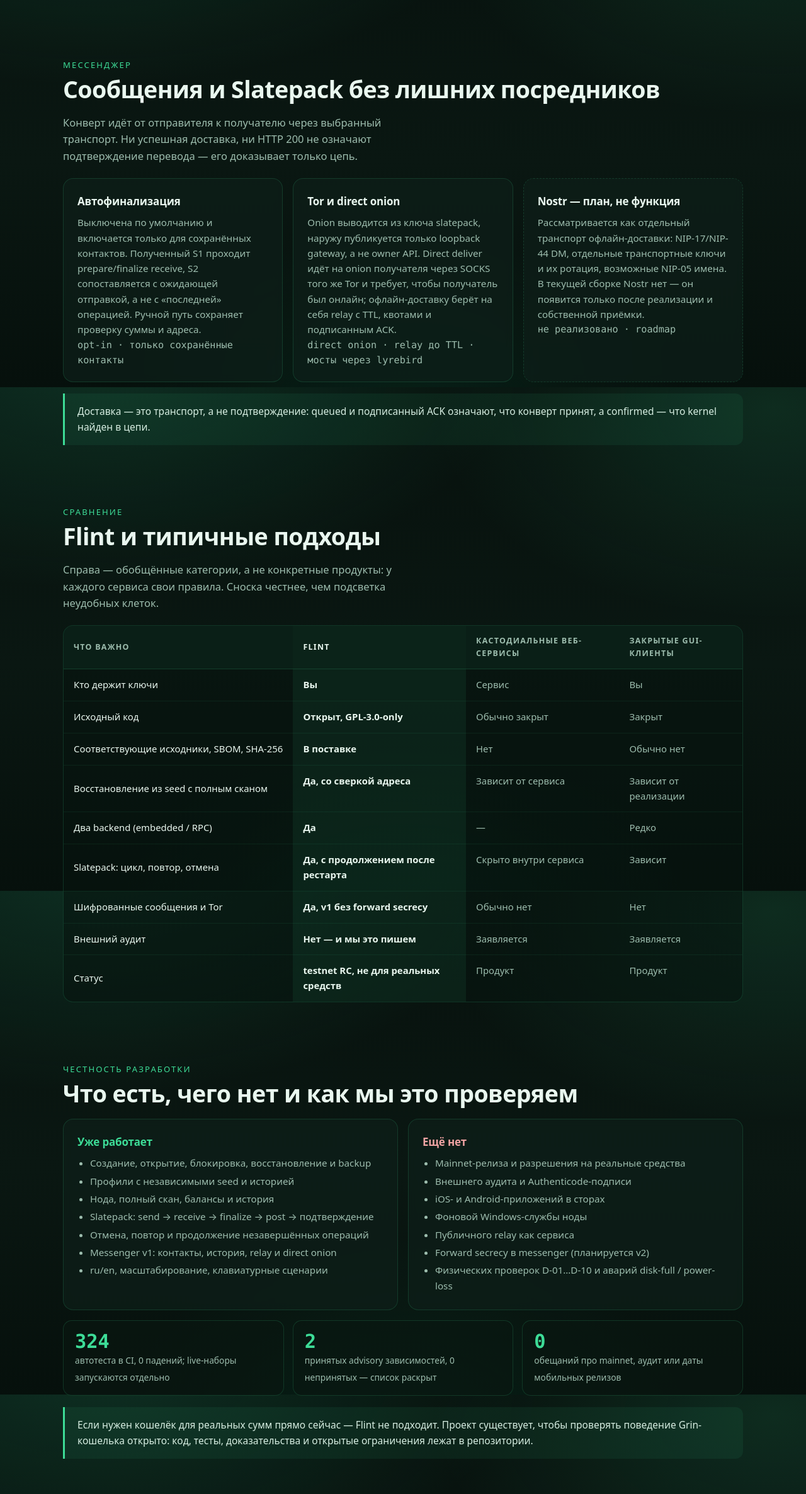
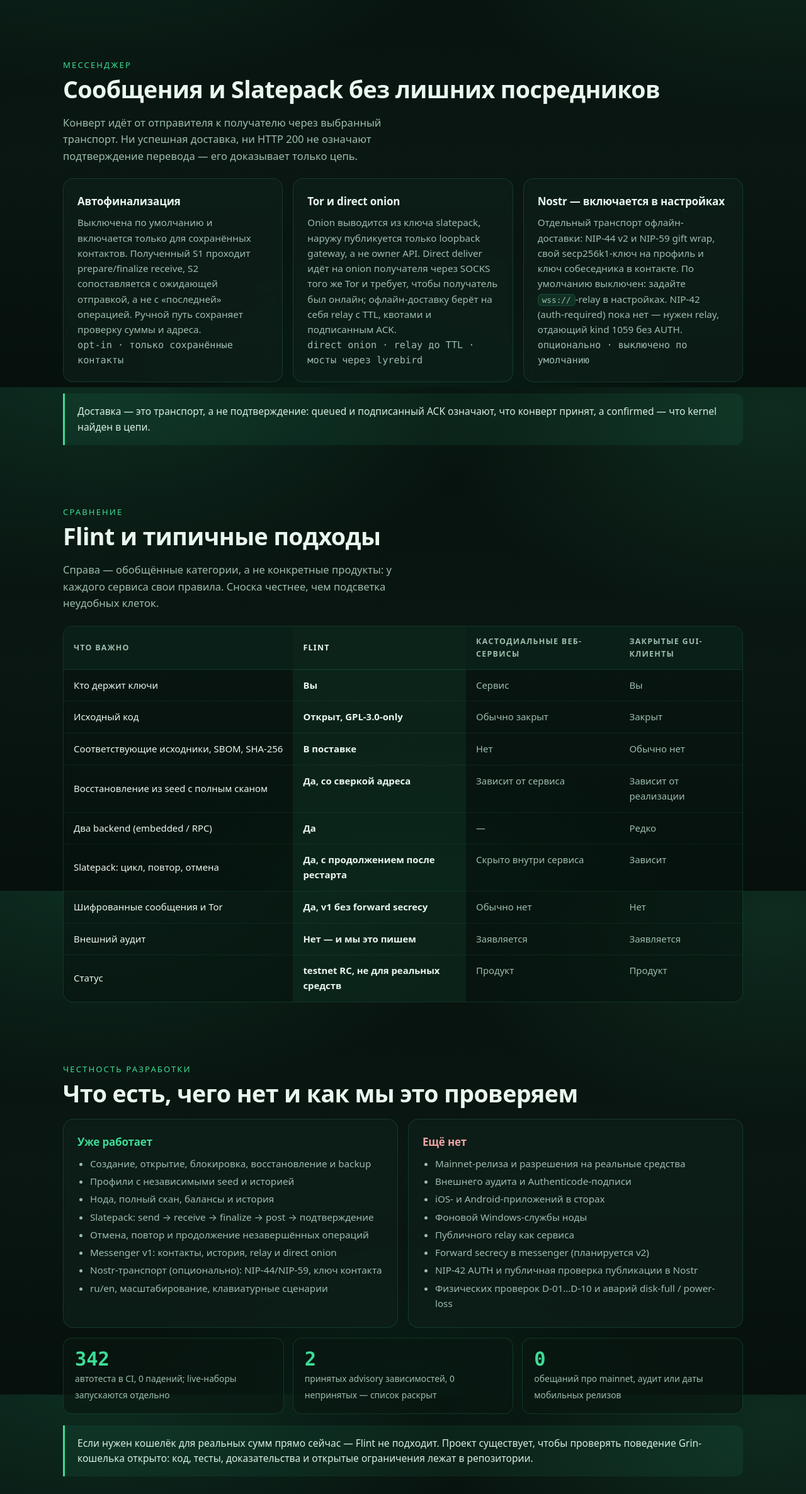
Before and after one commit to DanilaGrinRus/Flint, a plain HTML site: page site/index.html in a window 1280 px wide. Shown: the part 1785-4158 px from the top of the page at 63% size. Drawn offline with Linux system fonts and the light colour scheme.

Commit message:
Site: mark the Nostr transport as available in settings
The messenger card no longer calls Nostr a plan: the build has the transport
(off by default), a per-profile key and the contact key. The card names the
NIP-42 gap and the test count is up to 342; the honesty lists mention the
optional transport and the remaining AUTH/public-publish work.

```diff
--- a/site/index.html
+++ b/site/index.html
@@ -166,13 +166,14 @@
           берёт на себя relay с TTL, квотами и подписанным ACK.</p>
         <p class="mono small">direct onion · relay до TTL · мосты через lyrebird</p>
       </article>
-      <article class="card is-soon">
-        <h3>Nostr — план, не функция</h3>
-        <p>Рассматривается как отдельный транспорт офлайн-доставки: NIP-17/NIP-44 DM,
-          отдельные транспортные ключи и их ротация, возможные NIP-05 имена.
-          В текущей сборке Nostr нет — он появится только после реализации и
-          собственной приёмки.</p>
-        <p class="mono small">не реализовано · roadmap</p>
+      <article class="card">
+        <h3>Nostr — включается в настройках</h3>
+        <p>Отдельный транспорт офлайн-доставки: NIP-44 v2 и NIP-59 gift wrap,
+          свой secp256k1-ключ на профиль и ключ собеседника в контакте. По
+          умолчанию выключен: задайте <code>wss://</code>-relay в настройках.
+          NIP-42 (auth-required) пока нет — нужен relay, отдающий kind 1059
+          без AUTH.</p>
+        <p class="mono small">опционально · выключено по умолчанию</p>
       </article>
     </div>
     <p class="callout">
@@ -220,6 +221,7 @@
           <li>Slatepack: send → receive → finalize → post → подтверждение</li>
           <li>Отмена, повтор и продолжение незавершённых операций</li>
           <li>Messenger v1: контакты, история, relay и direct onion</li>
+          <li>Nostr-транспорт (опционально): NIP-44/NIP-59, ключ контакта</li>
           <li>ru/en, масштабирование, клавиатурные сценарии</li>
         </ul>
       </article>
@@ -232,12 +234,13 @@
           <li>Фоновой Windows-службы ноды</li>
           <li>Публичного relay как сервиса</li>
           <li>Forward secrecy в messenger (планируется v2)</li>
+          <li>NIP-42 AUTH и публичная проверка публикации в Nostr</li>
           <li>Физических проверок D-01…D-10 и аварий disk-full / power-loss</li>
         </ul>
       </article>
     </div>
     <div class="facts">
-      <div class="fact"><strong>324</strong><span>автотеста в CI, 0 падений; live-наборы запускаются отдельно</span></div>
+      <div class="fact"><strong>342</strong><span>автотеста в CI, 0 падений; live-наборы запускаются отдельно</span></div>
       <div class="fact"><strong>2</strong><span>принятых advisory зависимостей, 0 непринятых — список раскрыт</span></div>
       <div class="fact"><strong>0</strong><span>обещаний про mainnet, аудит или даты мобильных релизов</span></div>
     </div>
```
Also changed, not shown: site/en/index.html (+11 -8 lines).
